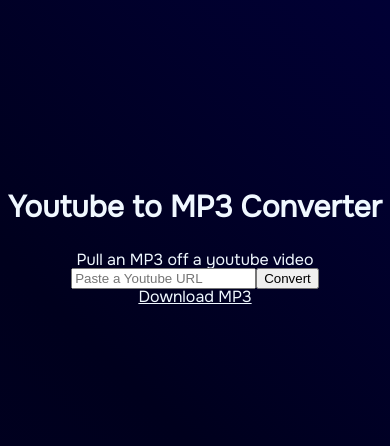
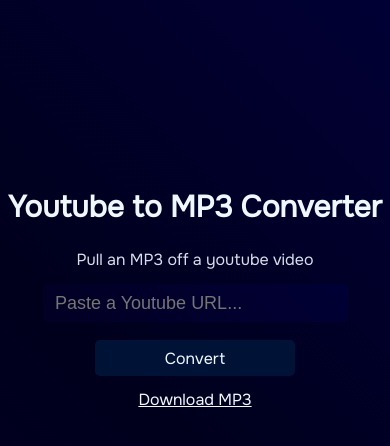
Before and after one commit to grafuj/youtube-mp3-downloader, a React (Vite) app: page / in a window 390 px wide. Shown: the top 446 px of the page. Built offline with nearby package versions, Linux system fonts and the light colour scheme.

Commit message:
update styles, add mobile styles, start axios and state

```diff
--- a/package.json
+++ b/package.json
@@ -10,6 +10,7 @@
     "preview": "vite preview"
   },
   "dependencies": {
+    "axios": "^1.5.1",
     "react": "^18.2.0",
     "react-dom": "^18.2.0"
   },
--- a/src/App.css
+++ b/src/App.css
@@ -3,13 +3,15 @@
 body {
   font-family: 'Onest', sans-serif;
   height: 100vh;
-  background: rgb(2,0,36);
-  background: linear-gradient(45deg, rgba(2,0,36,1) 0%, rgb(0, 0, 29) 55%, rgb(1, 0, 53) 100%);
+  background: rgb(2, 0, 36);
+  background: linear-gradient(45deg, rgba(2, 0, 36, 1) 0%, rgb(0, 0, 29) 55%, rgb(1, 0, 53) 100%);
 }
 
 .page_title {
   font-size: 30px;
+  font-weight: 600;
   margin-bottom: 1em;
+  text-align: center;
 }
 
 .light_blue {
@@ -22,3 +24,55 @@
   align-items: center;
   margin-top: 12em;
 }
+
+.content_description {
+  opacity: 0.9;
+  margin-bottom: 1em;
+  text-align: center;
+}
+
+.form {
+  display: flex;
+  flex-direction: column;
+  align-items: center;
+}
+
+.form .form_input {
+  margin-bottom: 1em;
+  max-width: 600px;
+  min-width: 300px;
+  height: 36px;
+  background: linear-gradient(45deg, rgba(2, 0, 36, 1) 0%, rgb(1, 0, 53) 100%);
+  outline: none;
+  border: none;
+  text-indent: 10px;
+  font-size: 18px;
+  border-radius: 5px;
+}
+
+.form .form_button {
+  font-family: inherit;
+  font-size: 16px;
+  width: 200px;
+  height: 36px;
+  background: #001337;
+  border: none;
+  outline: none;
+  border-radius: 5px;
+
+  margin-bottom: 1em;
+}
+
+.form .form_button:hover {
+  cursor: pointer;
+}
+
+.download_link {
+  cursor: pointer;
+}
+
+@media screen and (mx-width: 600px) {
+  .content{
+    margin-top: 9em;
+  }
+}
--- a/src/App.jsx
+++ b/src/App.jsx
@@ -1,16 +1,36 @@
+import { useRef, useState } from 'react';
 import './App.css';
 
 function App() {
+  const inputUrlRef = useRef();
+  const [urlResult, setUrlResult] = useState(null);
 
+  const handleSubmit = (e) => {
+    e.preventDefault()
+    console.log(inputUrlRef.input.value)
+
+    const options = {
+      method: 'get',
+      url: 'https://youtube-mp36.p.rapidapi.com/dl',
+      params: {id: 'UxxajLWwzqY'},
+      headers: {
+        'X-RapidAPI-Key': 'ffbf0b6fdamsh95902cd4574e50fp1ae931jsn794044a62ced',
+        'X-RapidAPI-Host': 'youtube-mp36.p.rapidapi.com'
+      }
+    }
+    axios(options)
+      .then(res => setUrlResult(res.data))
+      .catch(error => console.error("Error:", error))
+  }
 
   // input needs value
   return (
     <div className='content'>
       <h1 className='page_title light_blue'>Youtube to MP3 Converter</h1>
       <p className="content_description light_blue">Pull an MP3 off a youtube video</p>
-      <form className='form'>
-        <input className='form_input' type='text' placeholder='Paste a Youtube URL'></input>
-        <button type='submit' className='form_button'>Convert</button>
+      <form className='form' onSubmit={handleSubmit}>
+        <input ref={inputUrlRef} className='form_input light_blue' type='text' placeholder='Paste a Youtube URL...'></input>
+        <button type='submit' className='form_button light_blue'>Convert</button>
       </form>
 
       <a href="" className="download_link light_blue">Download MP3</a>
```
Also changed, not shown: 1 other file (tests, documents, lock files or other folders).
